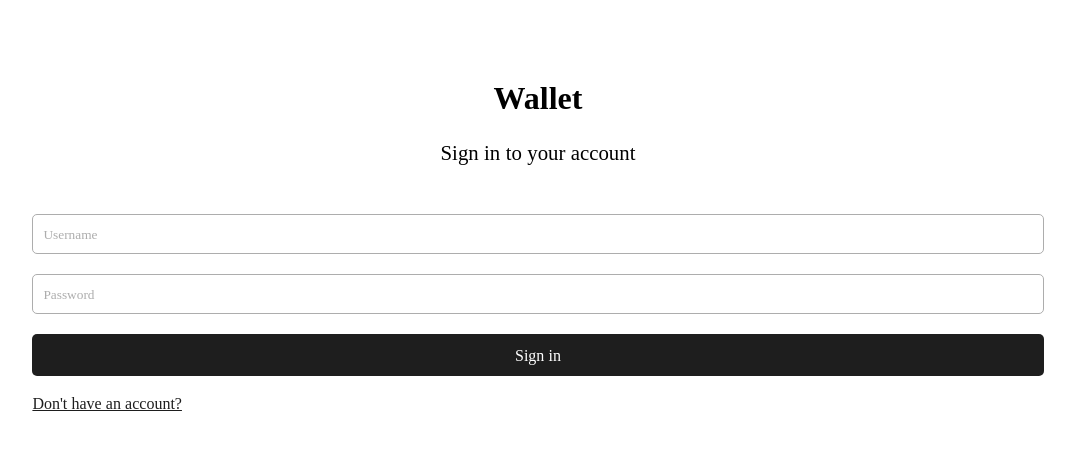
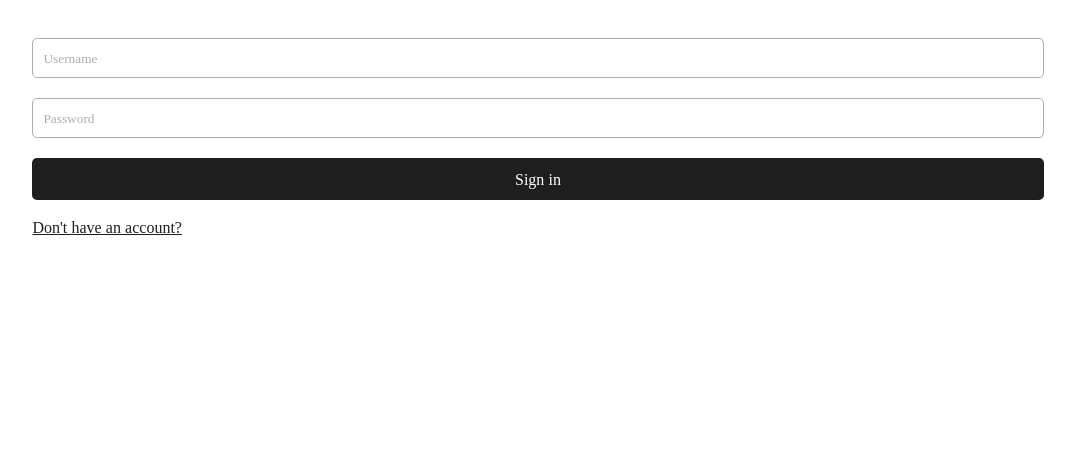
Before and after one commit to tineo-project-wallet/frontend, a React (Vite) app: page /login in a window 1280 px wide. Shown: the top 450 px of the page, without its empty margins (102-1177 px from the left). Built offline with nearby package versions, Linux system fonts and the light colour scheme; a web font is replaced by a local one.

Commit message:
feat: remove header elements from Login and Register components for cleaner UI

```diff
--- a/src/pages/Login.jsx
+++ b/src/pages/Login.jsx
@@ -66,11 +66,6 @@ function Login() {
 
   return (
     <>
-      <header className={styles.header}>
-        <h1 className={styles.h1}>Wallet</h1>
-        <h2 className={styles.h2}>Sign in to your account</h2>
-      </header>
-
       <form method="post" className={styles.form} onSubmit={handleSubmit}>
         <InputForm
           type="text"
--- a/src/pages/Register.jsx
+++ b/src/pages/Register.jsx
@@ -72,11 +72,6 @@ function Register() {
 
   return (
     <>
-      <header className={styles.header}>
-        <h1 className={styles.h1}>Wallet</h1>
-        <h2 className={styles.h2}>Create your account</h2>
-      </header>
-
       <form method="post" className={styles.form} onSubmit={handleSubmit}>
         <InputForm
           type="text"
```
